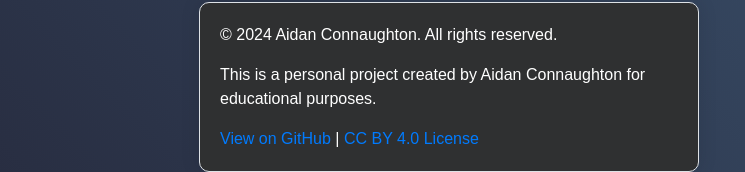
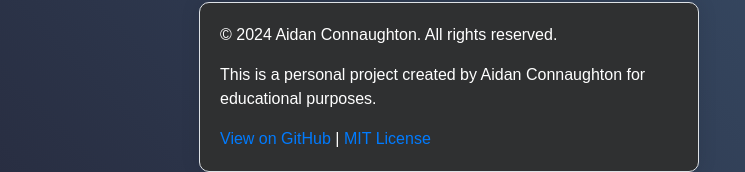
Before and after one commit to AidanConn/digitai, a Flask app: page / in a window 1280 px wide. Shown: the part 896-1068 px from the top of the page, without its empty margins (191-936 px from the left). Run offline with Flask 3, Linux system fonts and the light colour scheme; some libraries are stand-ins or nearby versions.

Commit message:
license update

```diff
--- a/src/templates/upload.html
+++ b/src/templates/upload.html
@@ -275,7 +275,7 @@
         <!-- GitHub link with MIT License -->
         <a class="github-link" href="https://github.com/AidanConn/digitai" target="_blank">View on GitHub</a>
         <span> | </span>
-        <a class="github-link" href="https://creativecommons.org/licenses/by/4.0/" target="_blank">CC BY 4.0 License</a>
+       <a class="github-link" href="https://github.com/AidanConn/digitai/blob/main/LICENSE.md" target="_blank">MIT License</a>
     </div>
 </footer>
 
```
